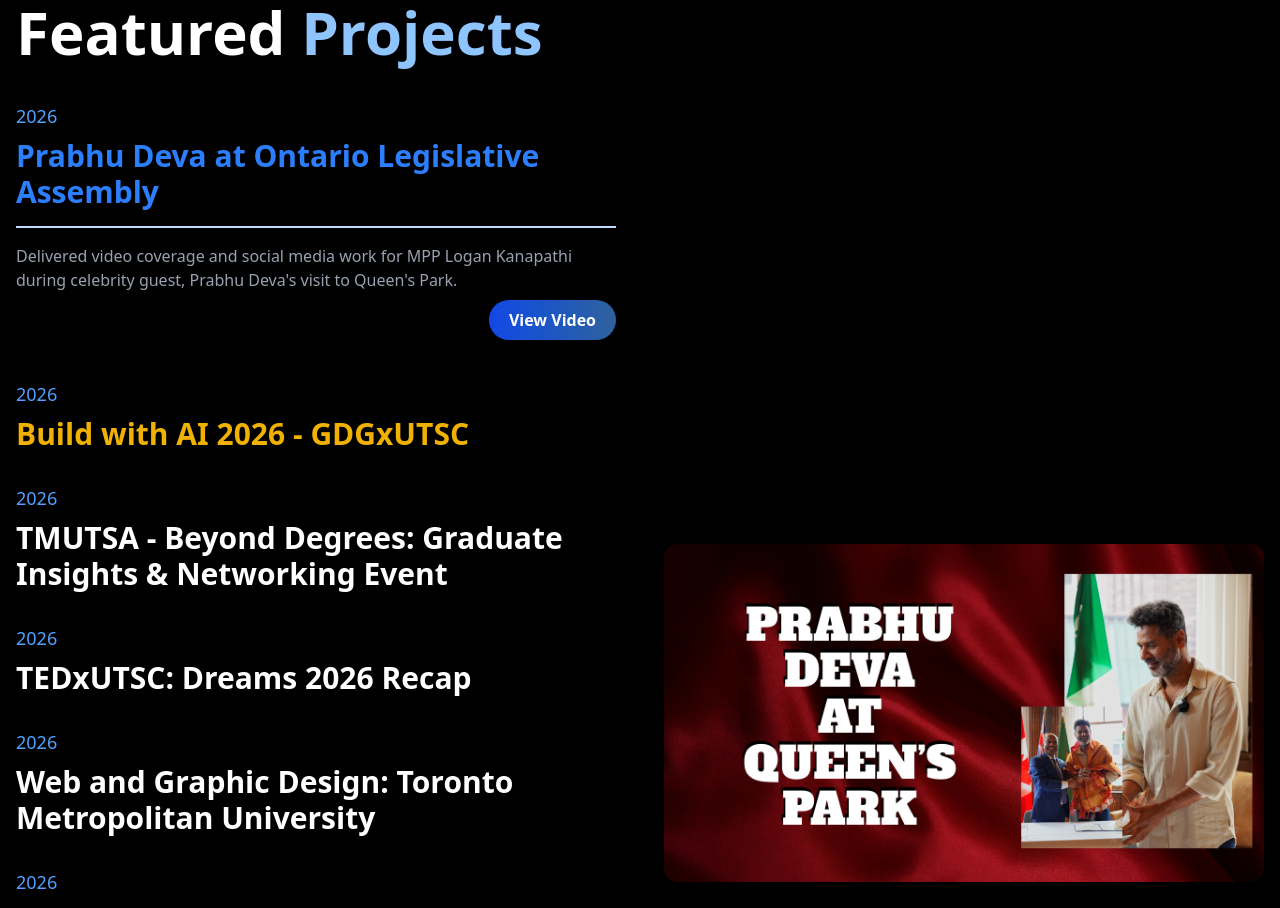
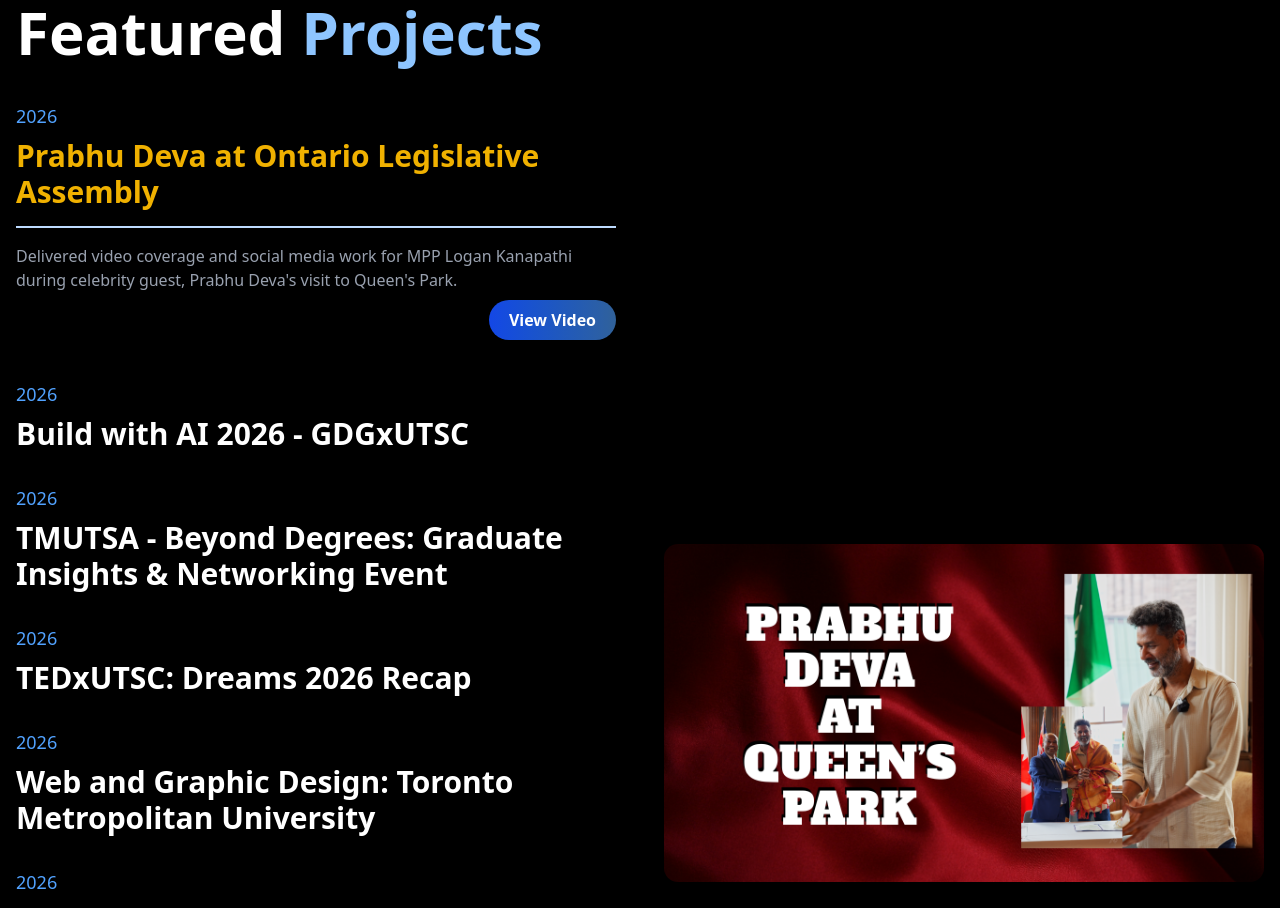
Before and after one commit to aishwinj04/The-A9-Visuals-Portfolio, a Next.js app in the folder a9v-portfolio/: page / in a window 1280 px wide. Shown: the part 3060-3968 px from the top of the page. Built offline with nearby package versions, Linux system fonts and the light colour scheme; a web font is replaced by a local one.

Commit message:
Update Portfolio.tsx

```diff
--- a/a9v-portfolio/app/components/Portfolio.tsx
+++ b/a9v-portfolio/app/components/Portfolio.tsx
@@ -138,7 +138,7 @@
                             <p className="text-blue-400 text-lg mb-2">{project.year}</p>
                             <motion.h3
                             className={`text-3xl font-semibold transition-colors duration-300
-                                ${project.id === 2
+                                ${project.id === 1
                                     ? 'text-yellow-500 group-hover:text-yellow-400'
                                     : `group-hover:text-blue-400 ${selectedProject.id === project.id ? 'text-blue-500' : ''}`
                                 }`
```
